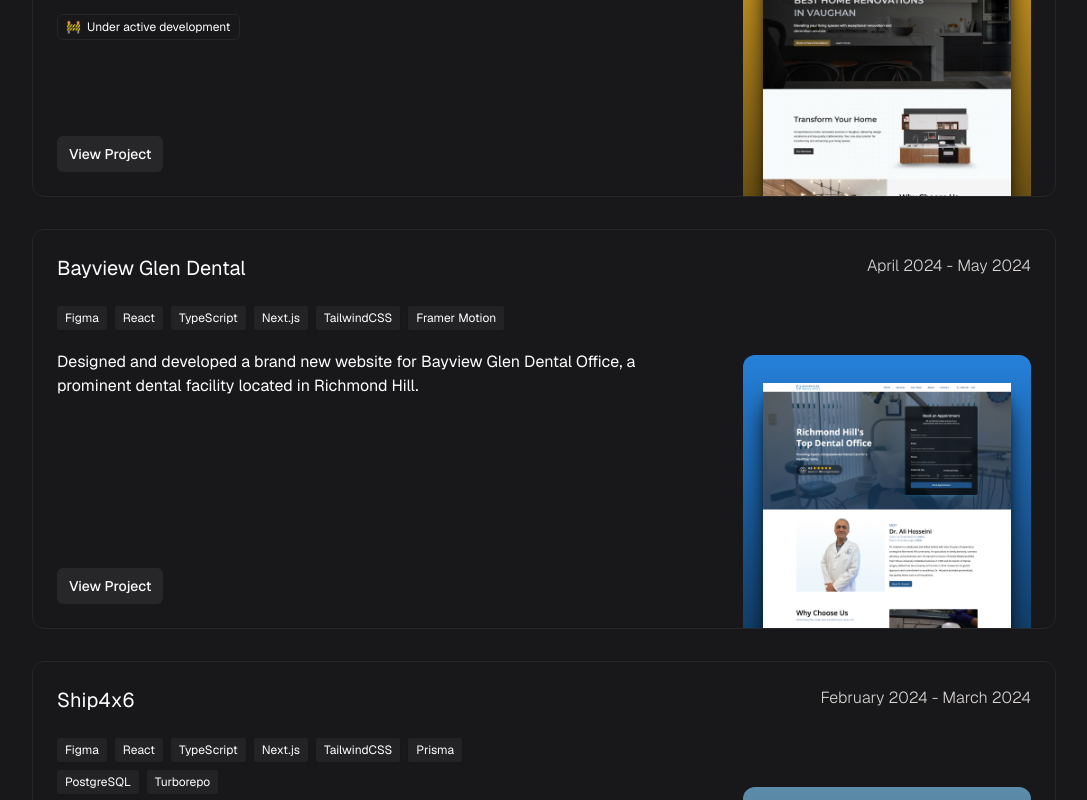
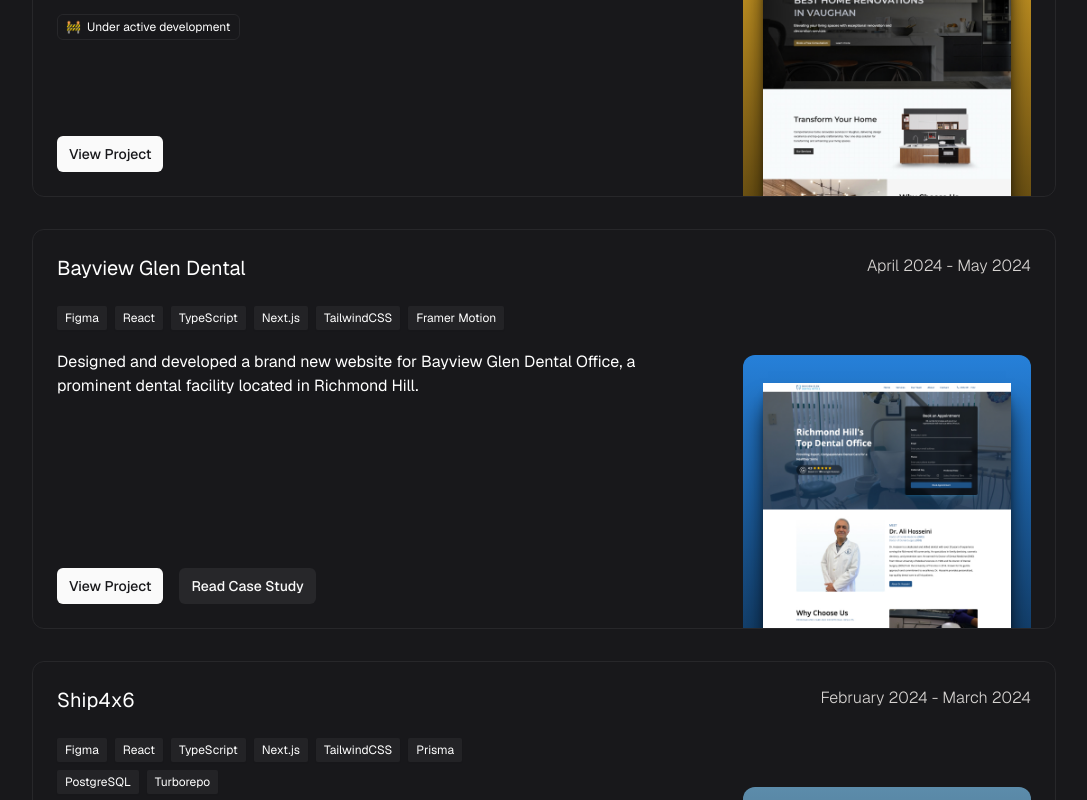
Before and after one commit to payamfakoorziba/personal-website, a Next.js app: page / in a window 1280 px wide. Shown: the part 1660-2460 px from the top of the page, without its empty margins (96-1183 px from the left). Built offline with nearby package versions, Linux system fonts and the light colour scheme.

Commit message:
added cool gradient lines to layout

```diff
--- a/app/(home)/sections/projects.tsx
+++ b/app/(home)/sections/projects.tsx
@@ -27,6 +27,12 @@ const projects = [
     color: "#D9A326",
     url: "https://navid-best-group.vercel.app/",
     underDevelopment: true,
+    buttons: [
+      {
+        text: "View Project",
+        url: "https://navid-best-group.vercel.app/",
+      },
+    ],
   },
   {
     project: "Bayview Glen Dental",
@@ -44,6 +50,16 @@ const projects = [
     image: BayviewGlenDental,
     color: "#2680D9",
     url: "https://www.bayviewglendental.com/",
+    buttons: [
+      {
+        text: "View Project",
+        url: "https://www.bayviewglendental.com/",
+      },
+      {
+        text: "Read Case Study",
+        url: "https://www.aetherwebdesign.com/case-studies/bayview-glen-dental",
+      },
+    ],
   },
   {
     project: "Ship4x6",
@@ -63,6 +79,12 @@ const projects = [
     image: Ship4x6,
     color: "#5C8CAB",
     url: "https://ship4x6.com/",
+    buttons: [
+      {
+        text: "View Project",
+        url: "https://ship4x6.com/",
+      },
+    ],
   },
 ];
 
@@ -76,7 +98,7 @@ const Projects = () => {
         {projects.map((experience) => (
           <div
             key={experience.project}
-            className="p-6 border rounded-xl relative flex flex-col min-h-[400px]"
+            className="group/card p-6 border rounded-xl relative flex flex-col min-h-[400px]"
           >
             <div className="flex flex-col md:flex-row md:justify-between md:items-start">
               <h4 className="text-lg md:text-xl">{experience.project}</h4>
@@ -106,7 +128,7 @@ const Projects = () => {
                   </div>
                 )}
               </div>
-              <Button
+              {/* <Button
                 size="sm"
                 variant="secondary"
                 className="mt-5 w-fit"
@@ -115,7 +137,21 @@ const Projects = () => {
                 <Link href={experience.url} target="_blank">
                   View Project
                 </Link>
-              </Button>
+              </Button> */}
+              <div className="flex gap-4 mt-5">
+                {experience.buttons.map((button, index) => (
+                  <Button
+                    key={button.text}
+                    size="sm"
+                    variant={index === 0 ? "default" : "secondary"}
+                    className="w-fit"
+                  >
+                    <Link href={button.url} target="_blank">
+                      {button.text}
+                    </Link>
+                  </Button>
+                ))}
+              </div>
             </div>
             <div
               className="px-5 pt-5 relative mt-8 lg:absolute lg:bottom-0 lg:right-6 w-full sm:w-72 rounded-t-xl group overflow-hidden"
@@ -129,7 +165,7 @@ const Projects = () => {
                 src={experience.image}
                 alt={experience.project}
                 quality={100}
-                className="shadow-xl shadow-black translate-y-2 group-hover:translate-y-0 transition-transform duration-300"
+                className="shadow-xl shadow-black translate-y-2 group-hover/card:translate-y-0 transition-transform duration-300"
               />
             </div>
           </div>
--- a/components/header.tsx
+++ b/components/header.tsx
@@ -17,9 +17,9 @@ function Logo() {
 
 const Header = () => {
   return (
-    <header className="border-b-[0.5px] border-black/15 dark:border-white/15 py-6 top-0 z-10">
-      <Container>
-        <div className="flex justify-between items-center">
+    <header className="relative border-b-[0.5px] border-black/15 dark:border-white/15  top-0 z-10">
+      <Container className="h-full relative">
+        <div className="relative flex justify-between items-center h-full py-6">
           <Link href="/">
             <Logo />
           </Link>
@@ -27,6 +27,7 @@ const Header = () => {
             <HamburgerMenu />
             <ModeToggle />
           </div>
+          <div className="absolute bottom-0 right-0 w-80 h-[0.5px] bg-gradient-to-r from-transparent via-background to-transparent invert translate-y-[0.5px]" />
         </div>
       </Container>
       <nav className="hidden md:flex items-center h-10 px-6 rounded-full gap-x-10 absolute top-6 left-1/2 -translate-x-1/2 bg-white dark:bg-zinc-800 shadow-md z-20">
--- a/components/layout.tsx
+++ b/components/layout.tsx
@@ -5,8 +5,10 @@ export function Layout({ children }: { children: React.ReactNode }) {
   return (
     <>
       <div className="fixed inset-0 flex justify-center sm:px-85">
-        <div className="flex w-full max-w-7xl lg:px-8 overflow-hidden 5">
-          <div className="w-full border-[0.5px] border-black/15 dark:border-white/15" />
+        <div className="flex w-full max-w-7xl lg:px-8 overflow-hidden">
+          <div className="relative w-full border-[0.5px] border-black/15 dark:border-white/15">
+            <div className="hidden lg:block absolute right-0 top-10 w-[0.5px] h-80 bg-gradient-to-b from-transparent via-background to-transparent invert translate-x-[0.5px]" />
+          </div>
         </div>
       </div>
       <div className="relative flex w-full flex-col">
```
Also changed, not shown: components/ui/button.tsx (+11 -11 lines).
